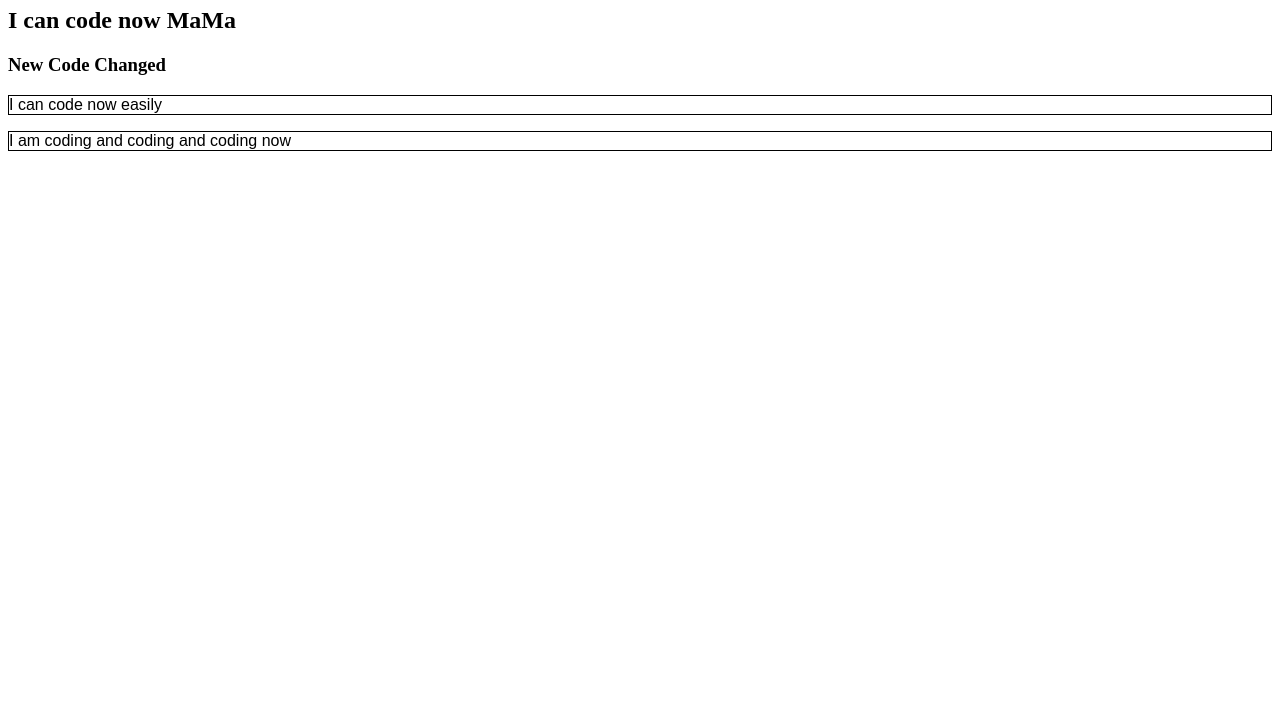
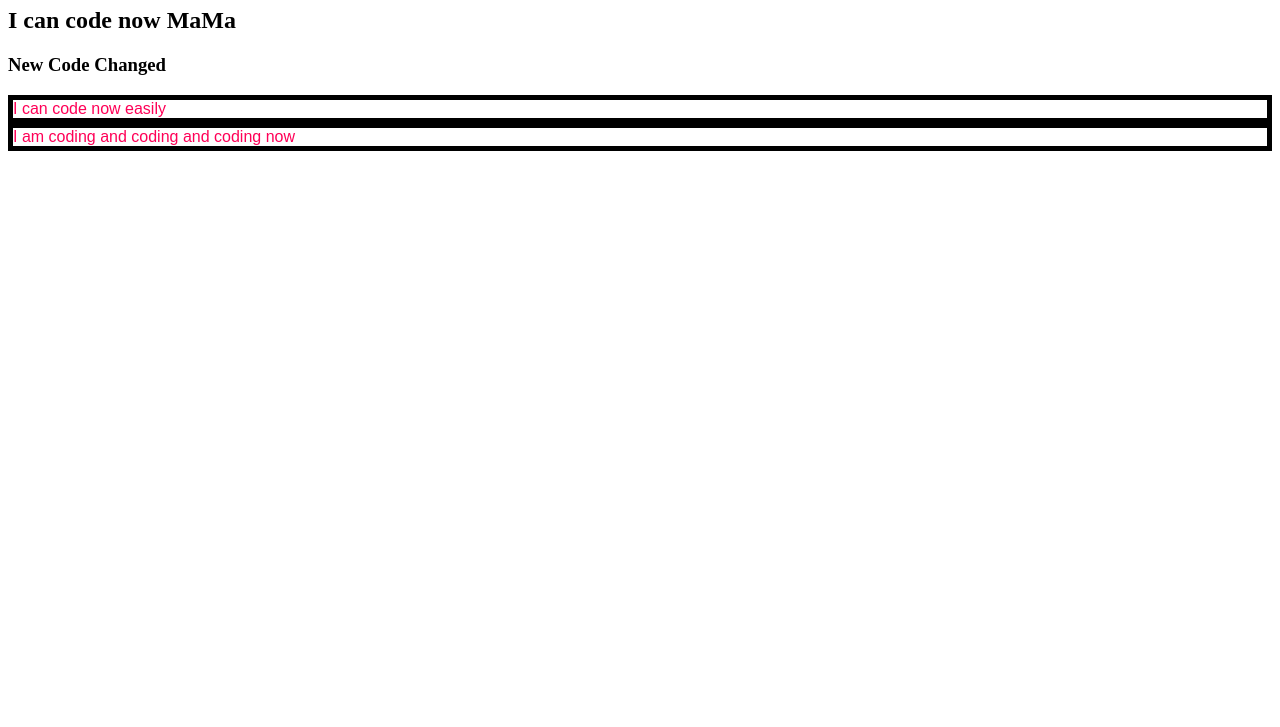
Before and after one commit to safinmansur20201/My-First-Repo, a plain HTML site: page index.html in a window 1280 px wide. Shown: the part 73-800 px from the top of the page. Drawn offline with Linux system fonts and the light colour scheme.

Commit message:
tweaked a little

```diff
--- a/style.css
+++ b/style.css
@@ -1,5 +1,7 @@
 P {
-    font-color: indigo;
+    color: #ff0057;
     font-family: Arial, Helvetica, sans-serif;
-    border: 1px solid black;
+    border: 5px solid black;
+    margin: auto;
 }
+}
```
